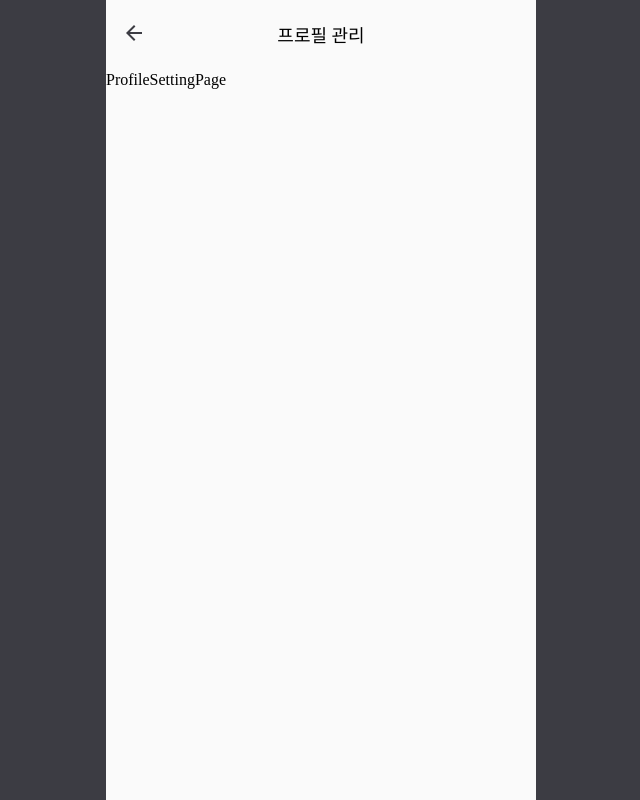
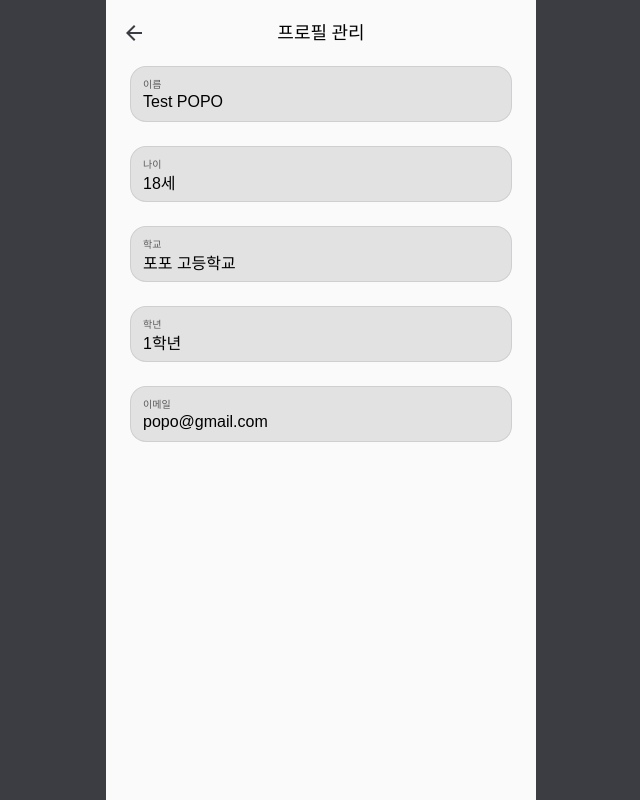
Before and after one commit to Bside-Team-Four/popo-client, a Next.js app: page /setting/profile-setting in a window 1280 px wide. Shown: the whole page, without its empty margins (319-959 px from the left). Built offline with nearby package versions, Linux system fonts and the light colour scheme; a web font is replaced by a local one.

Commit message:
feat: add ProfileSetting Page

```diff
--- a/src/app/(setting)/setting/profile-setting/page.tsx
+++ b/src/app/(setting)/setting/profile-setting/page.tsx
@@ -1,5 +1,7 @@
 'use client';
 
+import ProfileSetting from '@/components/profile-setting';
+
 export default function ProfileSettingPage() {
-  return <div>ProfileSettingPage</div>;
+  return <ProfileSetting />;
 }
--- a/src/components/common/TextField.tsx
+++ b/src/components/common/TextField.tsx
@@ -123,7 +123,7 @@ const InputWrapper = styled.div<{ $focus: boolean, $done: boolean, $error: boole
   border-color: ${({ theme, $focus, $readOnly }) => ($focus && !$readOnly ? theme.color.text.title01 : theme.color.componentBackground.bg04)};
   border-radius: 16px;
   padding: 0 12px;
-  background-color: ${({ theme, $done }) => ($done ? theme.color.componentBackground.bg04 : 'transparent')};
+  background-color: ${({ theme, $done, $readOnly }) => ($done || $readOnly ? theme.color.componentBackground.bg04 : 'transparent')};
   ${({ $error }) => $error && css`
     border-color: ${({ theme }) => theme.color.error};
   `};
--- /dev/null
+++ b/src/components/profile-setting/index.tsx
@@ -0,0 +1,28 @@
+import styled from 'styled-components';
+
+import TextField from '@/components/common/TextField';
+import fixtures from '@/fixtures';
+
+export default function ProfileSetting() {
+  const { profile } = fixtures;
+
+  return (
+    <Container>
+      <TextField label="이름" value={profile.userName} readOnly />
+      <TextField label="나이" value={`${profile.age}세`} readOnly />
+      <TextField label="학교" value={profile.schoolName} readOnly />
+      <TextField label="학년" value={`${profile.grade}학년`} readOnly />
+      <TextField label="이메일" value={profile.email} readOnly />
+    </Container>
+  );
+}
+
+const Container = styled.div`
+  display: flex;
+  position: relative;
+  width: 100%;
+  height: 100%;
+  flex-direction: column;
+  overflow: hidden;
+  padding: 0 24px;
+`;
--- a/src/fixtures/profile.ts
+++ b/src/fixtures/profile.ts
@@ -4,10 +4,12 @@ import ProfileType from '@/types/ProfileType';
 const profile: ProfileType = {
   userName: 'Test POPO',
   schoolName: '포포 고등학교',
+  email: 'popo@gmail.com',
   profileImageUrl: '',
   grade: 1,
   gender: 0,
   reward: 21,
+  age: 18,
   selectedPOPOCount: 243,
   selectPOPOCount: 200,
   followerCount: 230,
--- a/src/types/ProfileType.ts
+++ b/src/types/ProfileType.ts
@@ -3,12 +3,14 @@ type ProfileType = {
   profileImageUrl: string,
   schoolName: string,
   grade: number,
+  age: number,
   gender:number,
   reward: number,
   selectedPOPOCount: number,
   selectPOPOCount: number,
   followerCount: number,
   followingCount: number,
+  email: string,
 };
 
 export default ProfileType;
```
Also changed, not shown: 1 other file (tests, documents, lock files or other folders).
